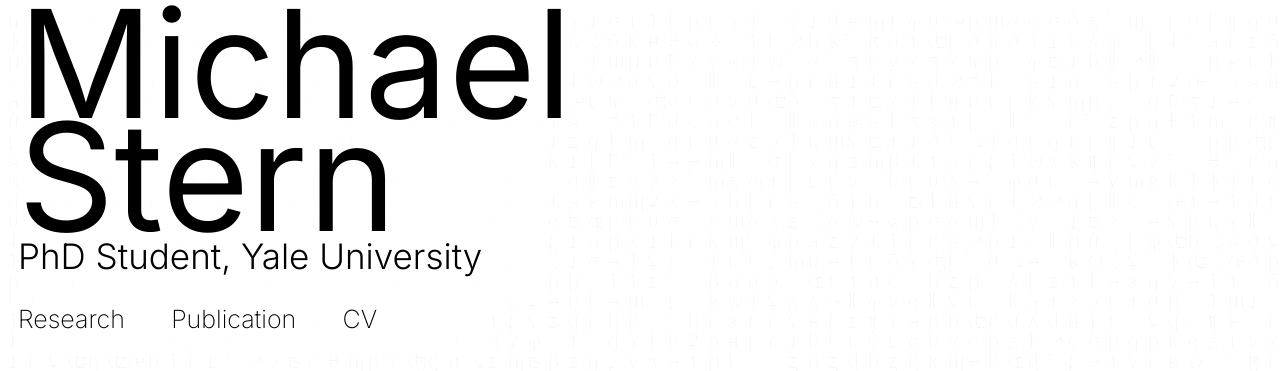
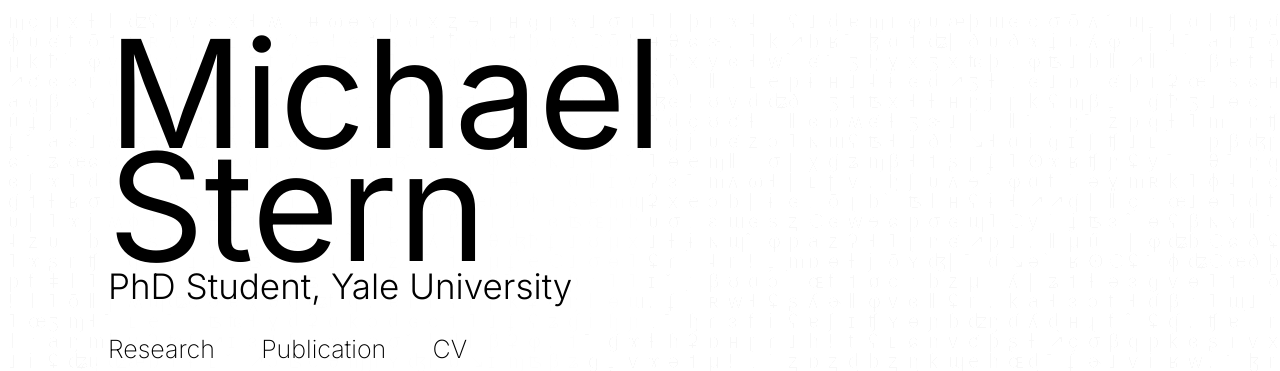
Before and after one commit to mdfk383/msphdbuild, a plain HTML site: page index.html in a window 1280 px wide. Shown: the top 371 px of the page. Drawn offline with Linux system fonts and the light colour scheme; grey boxes are pictures that could not be loaded.

Commit message:
heres my commit

```diff
--- a/style.css
+++ b/style.css
@@ -1,6 +1,7 @@
 
 
 header {
+    margin-top: 30px;
     display: flex;
     flex-direction: column;
   flex: 1 1 200px;
@@ -101,7 +102,8 @@ canvas {display: block;}
 
 .BodyWrapper {
     position: absolute;
-    margin-left: 10px;
+    margin-left: 100px;
+
 
 }
 
@@ -135,7 +137,7 @@ canvas {display: block;}
 
     header h3 {
         font-size: 20px;
-        d
+
     }
 
     nav {
```
